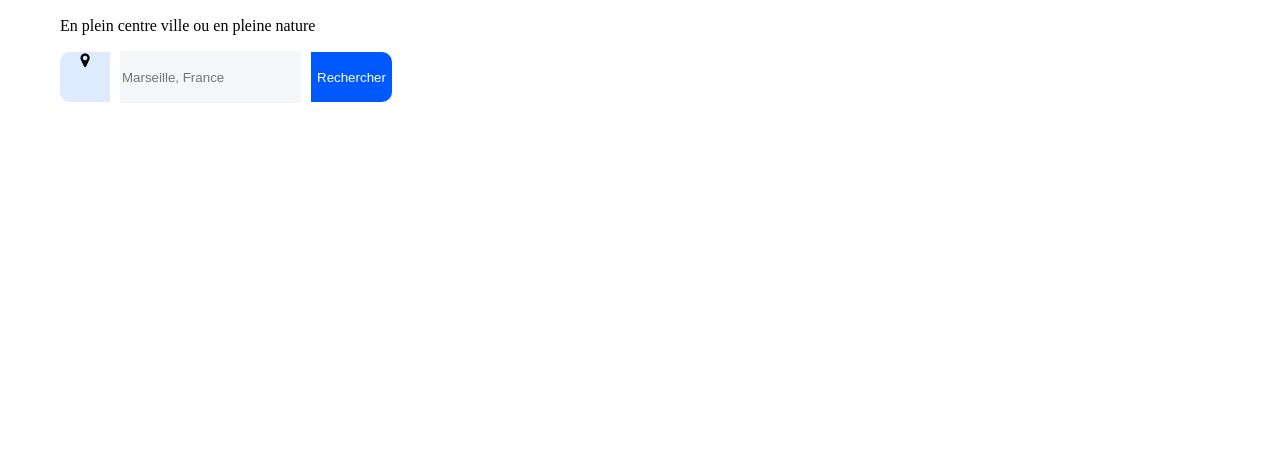
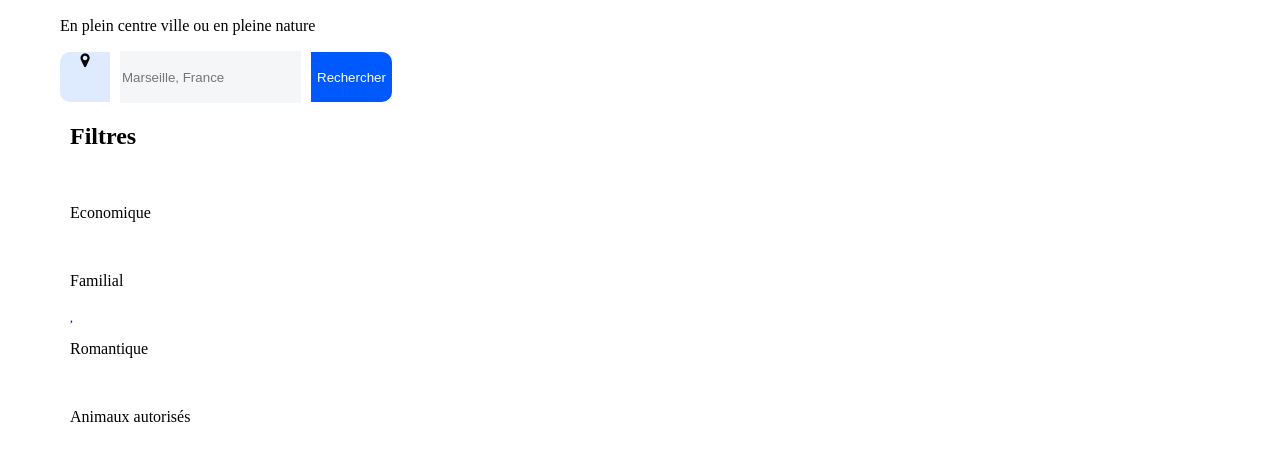
Before and after one commit to jojojjg/2, a plain HTML site: page index.html in a window 1280 px wide. Shown: the part 164-624 px from the top of the page. Drawn offline with Linux system fonts and the light colour scheme.

Commit message:
modif index

```diff
--- a/index.html
+++ b/index.html
@@ -32,6 +32,36 @@
             <input class="search" type="text" name="search" placeholder="Marseille, France">
             <button class="rechercher">Rechercher</button>
         </div>
+        <div class="Filtres">
+            <div>
+                <h2>
+                    Filtres
+                </h2>
+            </div>
+            <div>
+                <i class="fa fa-money-bill-wave"></i>
+                <p>
+                    Economique
+                </p>
+            </div>
+            <div>
+                <i class="fas fa-child"> </i>
+                <p>
+                    Familial
+                </p>
+            </div>
+            <div>
+                <i class="fas fa-heart"></i>
+                <p>
+                    Romantique
+                </p>
+            </div>
+            <div>
+                <i class="fas fa-dog"></i>
+                <p>Animaux autorisés</p>
+            </div>
+
+        </div>
     </section>
 </main>
 
```
